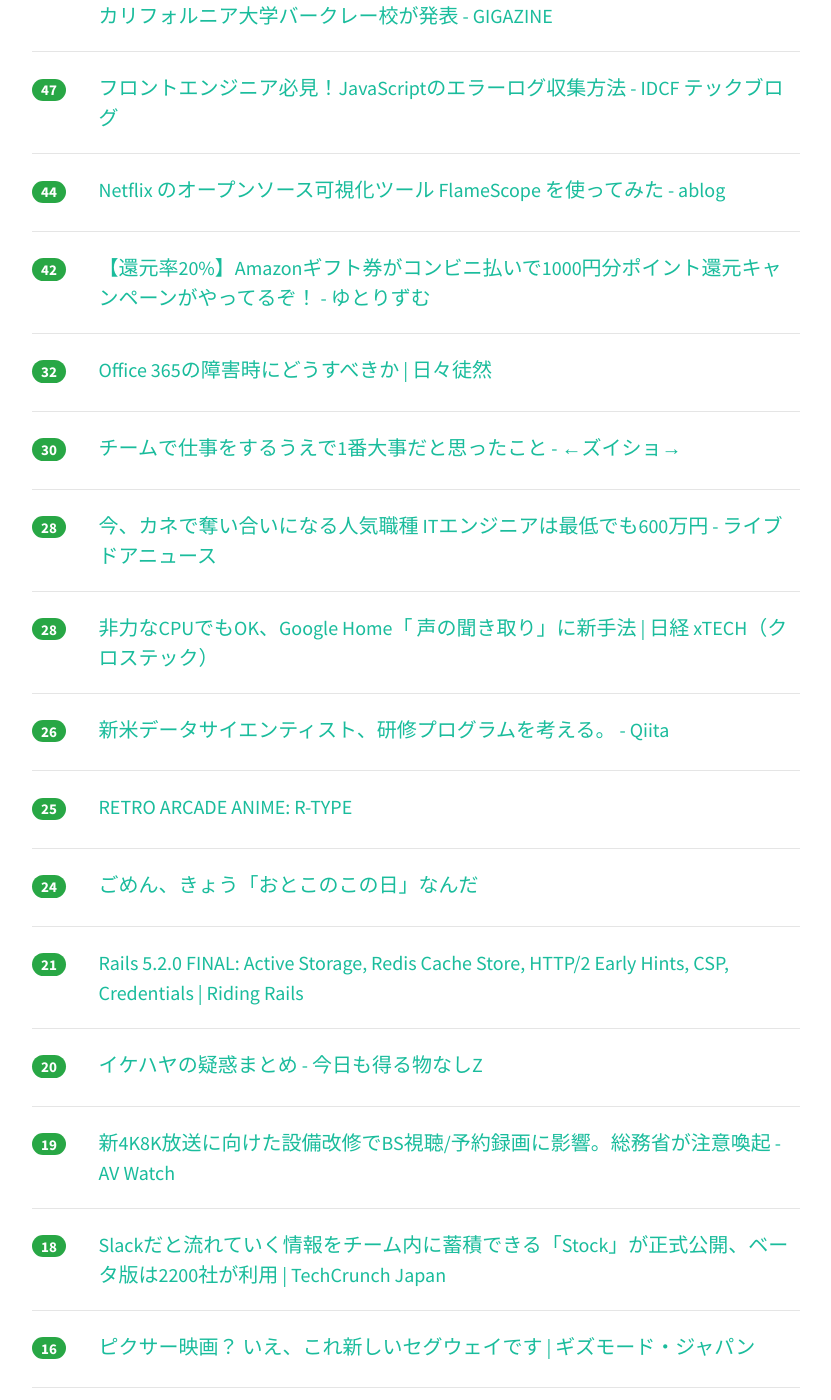
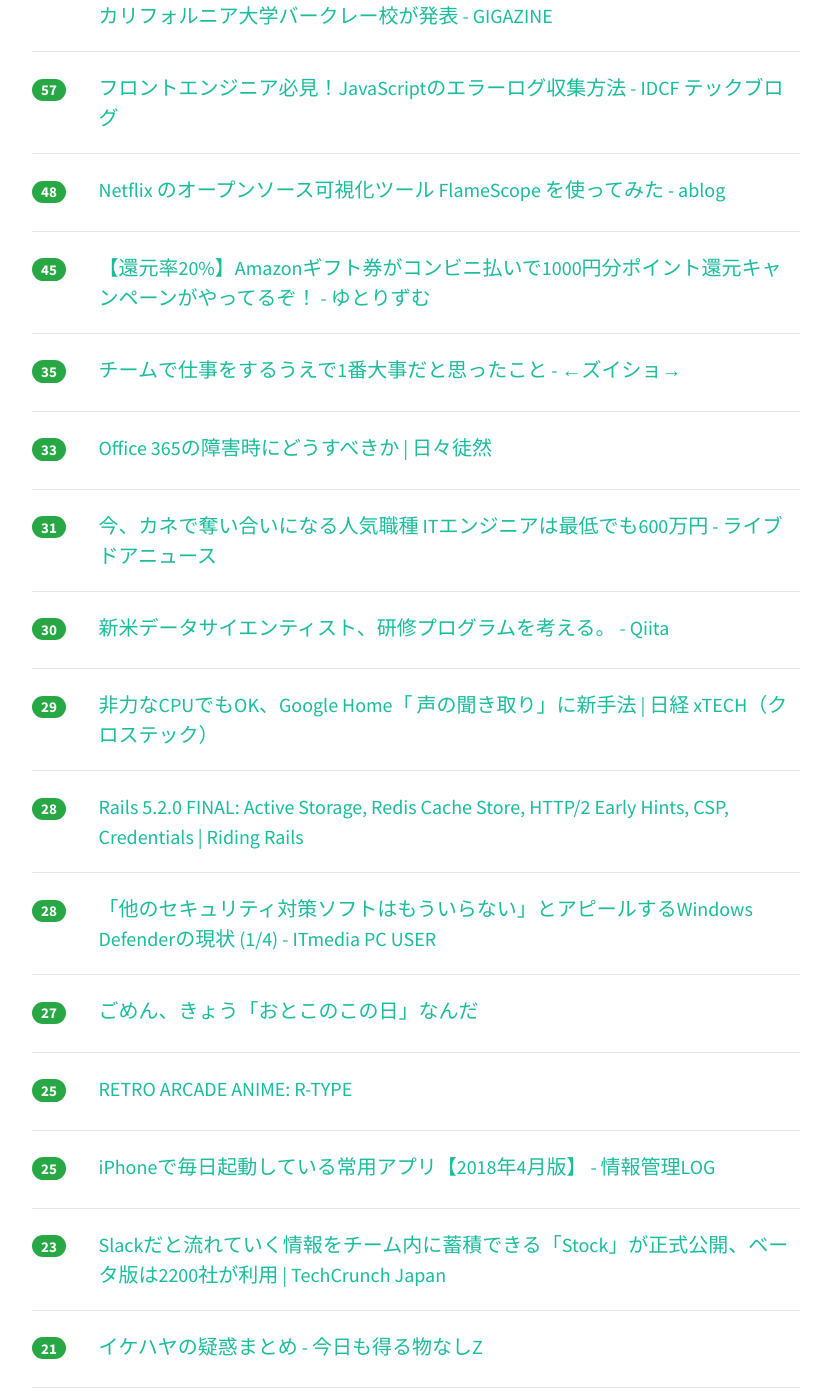
Before and after one commit to yatta47/hatena-matome-site, a Jekyll site: the page built from _posts/2018-04-10-hatena.md, in a window 1280 px wide and 1400 px high, scrolled down 579 px. Shown: the whole window, without its empty margins (224-1055 px from the left). Built offline with Jekyll 4.4.1, drawn with Linux system fonts in a browser that asks for light colours; nearby versions of some CDN libraries; some of the changed text lies outside the part shown.

Commit message:
Updated 2018-04-10

```diff
--- a/_posts/2018-04-10-hatena.md
+++ b/_posts/2018-04-10-hatena.md
@@ -1,13 +1,13 @@
 ---
 layout: post
 title:  "2018-04-10 はてぶIT"
-date:   2018-04-10 10:02:21
+date:   2018-04-10 11:02:30
 tags: [it-hotentry]
 ---
-20 件のデータあり
+23 件のデータあり
 
 <hr><div class="row">
-<div class="col-1"><span class="badge badge-pill badge-success h2">127</span></div>
+<div class="col-1"><span class="badge badge-pill badge-success h2">137</span></div>
 <div class="col-11"><a href='https://techracho.bpsinc.jp/hachi8833/2018_04_09/54785' target='_blank'>Rails: データベーススキーマをダウンタイムなしで変更する（翻訳）</a></div>
 </div>
 <hr>
@@ -17,48 +17,63 @@ tags: [it-hotentry]
 </div>
 <hr>
 <div class="row">
-<div class="col-1"><span class="badge badge-pill badge-success h2">56</span></div>
+<div class="col-1"><span class="badge badge-pill badge-success h2">62</span></div>
 <div class="col-11"><a href='https://gigazine.net/news/20180409-berkeley-data-science-course-free/' target='_blank'>無料で「データサイエンス」コースの人気講義をオンラインで提供することをカリフォルニア大学バークレー校が発表 - GIGAZINE</a></div>
 </div>
 <hr>
 <div class="row">
-<div class="col-1"><span class="badge badge-pill badge-success h2">47</span></div>
+<div class="col-1"><span class="badge badge-pill badge-success h2">57</span></div>
 <div class="col-11"><a href='http://blog.idcf.jp/entry/js_error_collector' target='_blank'>フロントエンジニア必見！JavaScriptのエラーログ収集方法 - IDCF テックブログ</a></div>
 </div>
 <hr>
 <div class="row">
-<div class="col-1"><span class="badge badge-pill badge-success h2">44</span></div>
+<div class="col-1"><span class="badge badge-pill badge-success h2">48</span></div>
 <div class="col-11"><a href='http://d.hatena.ne.jp/yohei-a/20180408/1523196368' target='_blank'>Netflix のオープンソース可視化ツール FlameScope を使ってみた - ablog</a></div>
 </div>
 <hr>
 <div class="row">
-<div class="col-1"><span class="badge badge-pill badge-success h2">42</span></div>
+<div class="col-1"><span class="badge badge-pill badge-success h2">45</span></div>
 <div class="col-11"><a href='http://www.yutorism.jp/entry/GiftCampaign2018' target='_blank'>【還元率20%】Amazonギフト券がコンビニ払いで1000円分ポイント還元キャンペーンがやってるぞ！ - ゆとりずむ</a></div>
 </div>
 <hr>
 <div class="row">
-<div class="col-1"><span class="badge badge-pill badge-success h2">32</span></div>
+<div class="col-1"><span class="badge badge-pill badge-success h2">35</span></div>
+<div class="col-11"><a href='http://zuisho.hatenadiary.jp/entry/2018/04/09/201354' target='_blank'>チームで仕事をするうえで1番大事だと思ったこと - ←ズイショ→</a></div>
+</div>
+<hr>
+<div class="row">
+<div class="col-1"><span class="badge badge-pill badge-success h2">33</span></div>
 <div class="col-11"><a href='http://blog.o365mvp.com/2018/04/09/what_would_you_do_when_outage_office_365/' target='_blank'>Office 365の障害時にどうすべきか | 日々徒然</a></div>
 </div>
 <hr>
 <div class="row">
+<div class="col-1"><span class="badge badge-pill badge-success h2">31</span></div>
+<div class="col-11"><a href='http://news.livedoor.com/article/detail/14551924/' target='_blank'>今、カネで奪い合いになる人気職種 ITエンジニアは最低でも600万円 - ライブドアニュース</a></div>
+</div>
+<hr>
+<div class="row">
 <div class="col-1"><span class="badge badge-pill badge-success h2">30</span></div>
-<div class="col-11"><a href='http://zuisho.hatenadiary.jp/entry/2018/04/09/201354' target='_blank'>チームで仕事をするうえで1番大事だと思ったこと - ←ズイショ→</a></div>
+<div class="col-11"><a href='https://qiita.com/s_yaginuma/items/a9c97f62d9bec129c33b' target='_blank'>新米データサイエンティスト、研修プログラムを考える。 - Qiita</a></div>
+</div>
+<hr>
+<div class="row">
+<div class="col-1"><span class="badge badge-pill badge-success h2">29</span></div>
+<div class="col-11"><a href='http://tech.nikkeibp.co.jp/atcl/nxt/column/18/00143/00011/' target='_blank'>非力なCPUでもOK、Google Home「 声の聞き取り」に新手法 | 日経 xTECH（クロステック）</a></div>
 </div>
 <hr>
 <div class="row">
 <div class="col-1"><span class="badge badge-pill badge-success h2">28</span></div>
-<div class="col-11"><a href='http://news.livedoor.com/article/detail/14551924/' target='_blank'>今、カネで奪い合いになる人気職種 ITエンジニアは最低でも600万円 - ライブドアニュース</a></div>
+<div class="col-11"><a href='http://weblog.rubyonrails.org/2018/4/9/Rails-5-2-0-final/' target='_blank'>Rails 5.2.0 FINAL: Active Storage, Redis Cache Store, HTTP/2 Early Hints, CSP, Credentials | Riding Rails</a></div>
 </div>
 <hr>
 <div class="row">
 <div class="col-1"><span class="badge badge-pill badge-success h2">28</span></div>
-<div class="col-11"><a href='http://tech.nikkeibp.co.jp/atcl/nxt/column/18/00143/00011/' target='_blank'>非力なCPUでもOK、Google Home「 声の聞き取り」に新手法 | 日経 xTECH（クロステック）</a></div>
+<div class="col-11"><a href='http://www.itmedia.co.jp/pcuser/articles/1804/10/news027.html' target='_blank'>「他のセキュリティ対策ソフトはもういらない」とアピールするWindows Defenderの現状 (1/4) - ITmedia PC USER</a></div>
 </div>
 <hr>
 <div class="row">
-<div class="col-1"><span class="badge badge-pill badge-success h2">26</span></div>
-<div class="col-11"><a href='https://qiita.com/s_yaginuma/items/a9c97f62d9bec129c33b' target='_blank'>新米データサイエンティスト、研修プログラムを考える。 - Qiita</a></div>
+<div class="col-1"><span class="badge badge-pill badge-success h2">27</span></div>
+<div class="col-11"><a href='https://anond.hatelabo.jp/20180409213959' target='_blank'>ごめん、きょう「おとこのこの日」なんだ</a></div>
 </div>
 <hr>
 <div class="row">
@@ -67,28 +82,23 @@ tags: [it-hotentry]
 </div>
 <hr>
 <div class="row">
-<div class="col-1"><span class="badge badge-pill badge-success h2">24</span></div>
-<div class="col-11"><a href='https://anond.hatelabo.jp/20180409213959' target='_blank'>ごめん、きょう「おとこのこの日」なんだ</a></div>
+<div class="col-1"><span class="badge badge-pill badge-success h2">25</span></div>
+<div class="col-11"><a href='http://hokoxjouhou.blog105.fc2.com/blog-entry-1149.html' target='_blank'>iPhoneで毎日起動している常用アプリ【2018年4月版】 - 情報管理LOG</a></div>
+</div>
+<hr>
+<div class="row">
+<div class="col-1"><span class="badge badge-pill badge-success h2">23</span></div>
+<div class="col-11"><a href='http://jp.techcrunch.com/2018/04/10/stock-launch/' target='_blank'>Slackだと流れていく情報をチーム内に蓄積できる「Stock」が正式公開、ベータ版は2200社が利用 | TechCrunch Japan</a></div>
 </div>
 <hr>
 <div class="row">
 <div class="col-1"><span class="badge badge-pill badge-success h2">21</span></div>
-<div class="col-11"><a href='http://weblog.rubyonrails.org/2018/4/9/Rails-5-2-0-final/' target='_blank'>Rails 5.2.0 FINAL: Active Storage, Redis Cache Store, HTTP/2 Early Hints, CSP, Credentials | Riding Rails</a></div>
-</div>
-<hr>
-<div class="row">
-<div class="col-1"><span class="badge badge-pill badge-success h2">20</span></div>
 <div class="col-11"><a href='http://kyoumoe.hatenablog.com/entry/20180409/1523252304' target='_blank'>イケハヤの疑惑まとめ - 今日も得る物なしZ</a></div>
 </div>
 <hr>
 <div class="row">
 <div class="col-1"><span class="badge badge-pill badge-success h2">19</span></div>
 <div class="col-11"><a href='https://av.watch.impress.co.jp/docs/news/1116112.html' target='_blank'>新4K8K放送に向けた設備改修でBS視聴/予約録画に影響。総務省が注意喚起 - AV Watch</a></div>
-</div>
-<hr>
-<div class="row">
-<div class="col-1"><span class="badge badge-pill badge-success h2">18</span></div>
-<div class="col-11"><a href='http://jp.techcrunch.com/2018/04/10/stock-launch/' target='_blank'>Slackだと流れていく情報をチーム内に蓄積できる「Stock」が正式公開、ベータ版は2200社が利用 | TechCrunch Japan</a></div>
 </div>
 <hr>
 <div class="row">
@@ -102,6 +112,11 @@ tags: [it-hotentry]
 </div>
 <hr>
 <div class="row">
+<div class="col-1"><span class="badge badge-pill badge-success h2">8</span></div>
+<div class="col-11"><a href='https://anond.hatelabo.jp/20180410013901' target='_blank'>ブクマが減ってる</a></div>
+</div>
+<hr>
+<div class="row">
 <div class="col-1"><span class="badge badge-pill badge-success h2">0</span></div>
 <div class="col-11"><a href='https://astragames.zendesk.com/hc/ru/community/posts/360002522674--LIVE-Roma-vs-Barcelona-Live-Stream' target='_blank'>[LIVE]Roma vs Barcelona Live Stream – Astra Studio</a></div>
 </div>
```
